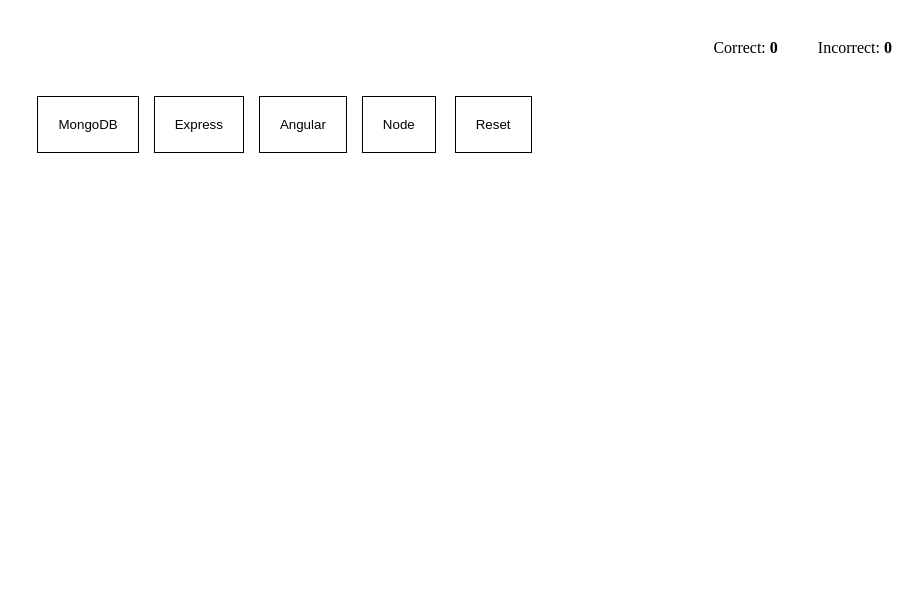
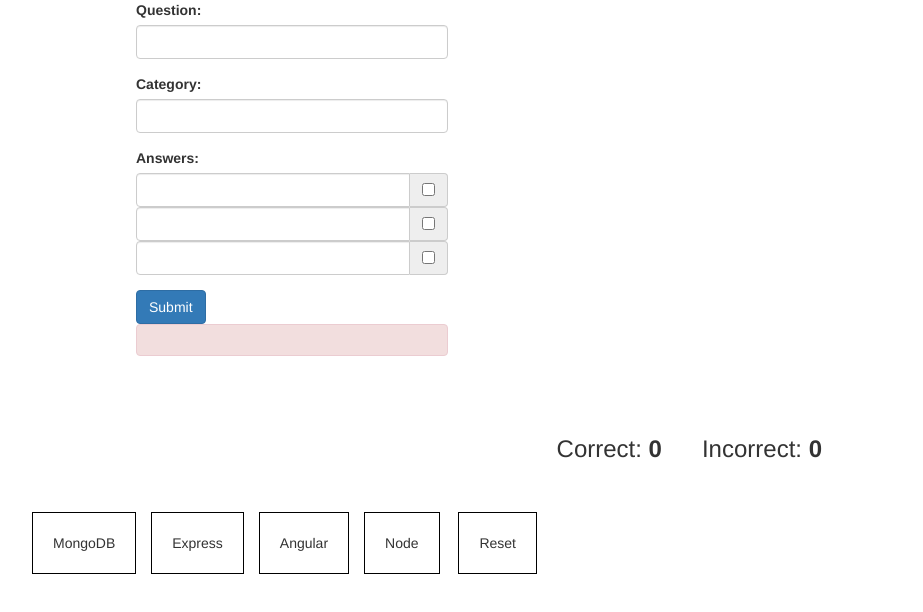
Before and after one commit to mjsun/flash-cards-1, a website: page index.html in a window 1280 px wide. Shown: the whole page, without its empty margins (348-1271 px from the left). Drawn offline with nearby package versions, Linux system fonts and the light colour scheme; no server answers.

Commit message:
added form

```diff
--- a/index.html
+++ b/index.html
@@ -4,20 +4,49 @@
 <head>
     <title>Flash Cards</title>
     <!-- We've provided some styles for you, aren't we nice? -->
+
     <link rel="stylesheet" type="text/css" href="reset.css" />
     <link rel="stylesheet" type="text/css" href="style.css" />
+    <link rel="stylesheet" type="text/css" href="https://maxcdn.bootstrapcdn.com/bootstrap/3.3.5/css/bootstrap.min.css" />
     <script src="angular.js"></script>
     <script src="app.js"></script>
     <script src="directives/loader/loader.js"></script>
     <script src="main.controller.js"></script>
+    <script src="newcard.controller.js"></script>
     <script src="directives/stats/stats.js"></script>
     <script src="directives/flash-card/flashCard.js"></script>
     <script src="directives/util/hover.js"></script>
     <script src="stats.controller.js"></script>
 </head>
 
-<body ng-app="flashCards" ng-controller="MainController">
+<body class="container" ng-app="flashCards" >
+        <div class="container" style="width: 30%" ng-controller="NewCardController">
+            <form name="newCardForm">
+                <div class="form-group">
+                    <label for="question">Question:</label>
+                    <input required ng-minlength="15" type="text" class="form-control" id="question" name="question" ng-model="newCard.question">
+                </div>
+                <div class="form-group">
+                    <label for="category">Category:</label>
+                    <input required type="text" class="form-control" id="category" name="category" ng-model="newCard.category">
+                </div>
+                <div class="form-group">
+                    <label >Answers:</label>
+                    <div ng-repeat="answer in newCard.answers" >
+                        <div class="input-group">
+                            <input type="text" ng-maxlength="40" name="answer" class="form-control" ng-model="answer.text">
+                            <span class="input-group-addon">
+                                <input type="checkbox" ng-model="answer.correct">
+                            </span>
+                        </div>
+                    </div>
+                </div>
+                <button class="btn btn-primary" ng-click="submitForm()">Submit</button>
+            </form>
+            <div class="alert alert-danger"></div>
+        </div>
 
+        <div ng-controller="MainController">
             <loader  ng-show="loading"></loader>
 
             <div ng-hide="loading">
@@ -30,6 +59,7 @@
                     <flash-card flash-card=flashCard></flash-card>
                 </div>
             </div>
+        </div>
 
 </body>
 
--- a/package.json
+++ b/package.json
@@ -3,6 +3,7 @@
   "version": "1.0.0",
   "dependencies": {
     "bluebird": "^2.9.21",
+    "body-parser": "^1.14.1",
     "express": "^4.11.2",
     "mongoose": "^4.0.1"
   },
--- /dev/null
+++ b/public/newcard.controller.js
@@ -0,0 +1,14 @@
+app.controller('NewCardController', function($scope, $http){
+    $scope.newCard = {
+        question: null,
+        category: null,
+        answers: [
+            { text: null, correct: false },
+            { text: null, correct: false },
+            { text: null, correct: false }
+        ]
+    };
+    $scope.submitForm = function(){
+        $http.post('/card', $scope.newCard);
+    }
+});
```
Also changed, not shown: server/app.js (+9 -0 lines). Lines whose indentation alone changed are shown as unchanged.
